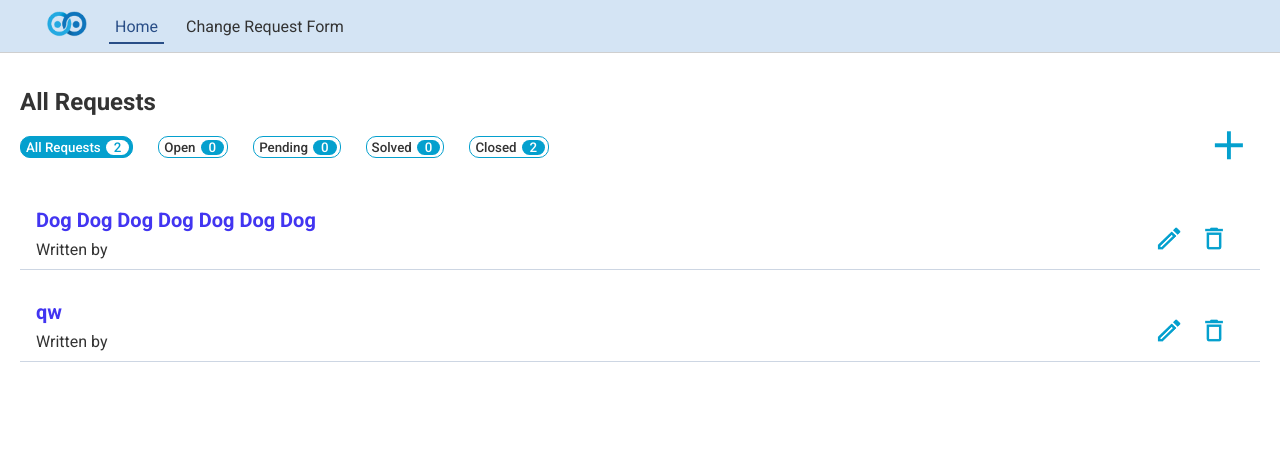
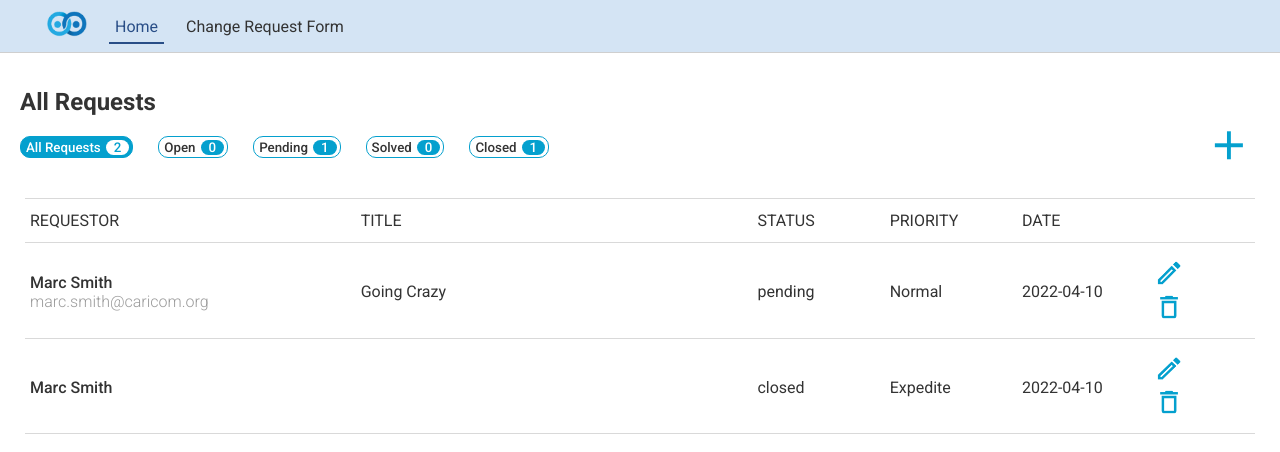
Before and after one commit to Pinetart/Doodle-Projects, a React (Create React App) app: page / in a window 1280 px wide. Shown: the top 452 px of the page. Built offline with nearby package versions, Linux system fonts and the light colour scheme; data requests are answered from the project's data file.

Commit message:
Table Template

```diff
--- a/data/db.json
+++ b/data/db.json
@@ -10,14 +10,14 @@
       "description": "Dog Dog Dog Dog Dog Dog Dog ",
       "justification": "Lorem ipsum dolor sit amet, consectetur ut, faucibus gravida augue.",
       "businessimpact": "Lorem ipsum dolor sit amet, consectetur ut, faucibus gravida augue.",
-      "date": "Lorem ipsum dolor sit amet, consectetur ut, faucibus gravida augue.",
+      "date": "2022-04-10",
       "procedures": "Lorem ipsum dolor sit amet, consectetur ut, faucibus gravida augue.",
       "backout": "Lorem ipsum dolor sit amet, consectetur ut, faucibus gravida augue.",
       "risk": "Low",
       "impact": "Medium",
       "urgency": "Normal",
       "verification": "Lorem ipsum dolor sit amet, consectetur ut, faucibus gravida augue.",
-      "status": "closed"
+      "status": "pending"
     },
     {
       "id": "5f5407a5-74c1-41f5-a88f-62f6fa88c175",
--- a/src/Components/RequestList.css
+++ b/src/Components/RequestList.css
@@ -1,3 +1,47 @@
+table {
+  margin-top: 20px;
+  padding: 0px 5px;
+  border-spacing: 0px;
+  width: 100%;
+}
+th {
+  font-weight: 400;
+  text-transform: uppercase;
+  padding: 12px 5px;
+  border-top: 1px solid #a8a8a86e;
+  border-bottom: 1px solid #a8a8a86e;
+  text-align: left;
+}
+th:nth-child(1) {
+  width: 25%;
+}
+th:nth-child(2) {
+  width: 30%;
+}
+th:nth-child(3) {
+  width: 10%;
+}
+th:nth-child(4) {
+  width: 10%;
+}
+th:nth-child(5) {
+  width: 10%;
+}
+th:nth-child(6) {
+  width: 8%;
+}
+td {
+  padding: 15px 15px 12px 5px;
+  border-bottom: 1px solid #a8a8a86e;
+  text-align: left;
+  overflow: hidden;
+  word-break: break-all;
+}
+td img {
+  width: 30px;
+  margin-right: 15px;
+  cursor: pointer;
+}
 .request-preview {
   padding: 10px 16px;
   margin: 20px 0;
@@ -32,11 +76,6 @@
   margin-top: 10px;
   display: flex;
 }
-.actions img {
-  width: 30px;
-  margin-right: 15px;
-  cursor: pointer;
-}
 .loading {
   pointer-events: none;
   height: 30px;
--- a/src/Components/RequestList.js
+++ b/src/Components/RequestList.js
@@ -14,14 +14,28 @@ const Requestlist = ({ requests, updateDashboard, allRequest }) => {
   };
 
   return (
-    <div>
+    <table className="tablelist">
+      <tr>
+        <th>Requestor</th>
+        <th>Title</th>
+        <th>Status</th>
+        <th>Priority</th>
+        <th>Date</th>
+        <th></th>
+      </tr>
       {requests.map((request) => (
-        <div className="request-preview" key={request.id}>
-          <Link to={`/requests/${request.id}`}>
-            <h2>{request.description}</h2>
-            <p>Written by {request.author}</p>
-          </Link>
-          <div className="actions">
+        <tr>
+          <td>
+            <p style={{ fontWeight: "500" }}>{request.requestor}</p>
+            <p style={{ fontWeight: "300", color: "#9B9B9B" }}>
+              {request.requestoremail}
+            </p>
+          </td>
+          <td>{request.title}</td>
+          <td>{request.status}</td>
+          <td>{request.urgency}</td>
+          <td>{request.date}</td>
+          <td>
             <img src={editIcon} alt="edit request" />
             {!isLoading && (
               <img
@@ -41,10 +55,41 @@ const Requestlist = ({ requests, updateDashboard, allRequest }) => {
             {isLoading && (
               <img src={loadingIcon} className="loading" alt="loading" />
             )}
-          </div>
-        </div>
+          </td>
+        </tr>
       ))}
-    </div>
+    </table>
+    // <div>
+    //   {requests.map((request) => (
+    //     <div className="request-preview" key={request.id}>
+    //       <Link to={`/requests/${request.id}`}>
+    //         <h2>{request.description}</h2>
+    //         <p>Written by {request.author}</p>
+    //       </Link>
+    //       <div className="actions">
+    //         <img src={editIcon} alt="edit request" />
+    //         {!isLoading && (
+    //           <img
+    //             src={deleteIcon}
+    //             onClick={(e) => {
+    //               setIsLoading(true);
+    //               fetch(`http://localhost:8000/requests/${request.id}`, {
+    //                 method: "DELETE",
+    //               }).then(() => {
+    //                 handleClick(request.id);
+    //                 setIsLoading(false);
+    //               });
+    //             }}
+    //             alt="add request"
+    //           />
+    //         )}
+    //         {isLoading && (
+    //           <img src={loadingIcon} className="loading" alt="loading" />
+    //         )}
+    //       </div>
+    //     </div>
+    //   ))}
+    // </div>
   );
 };
 
```
